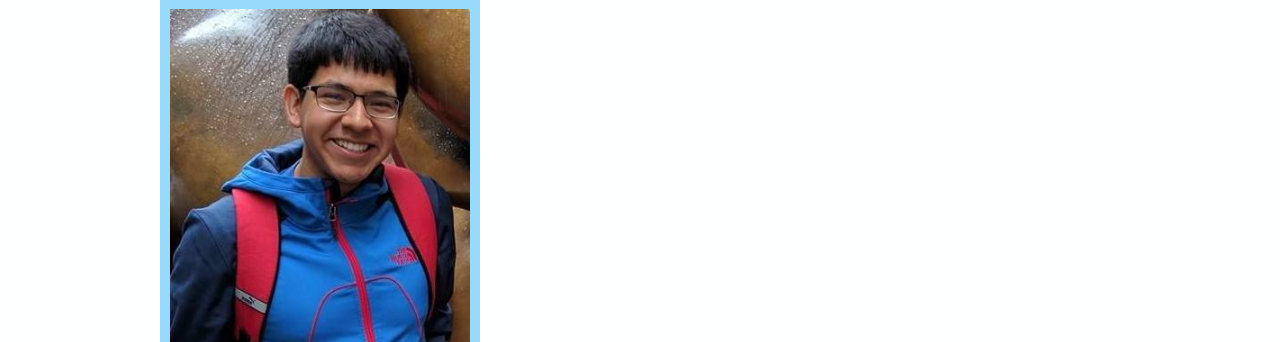
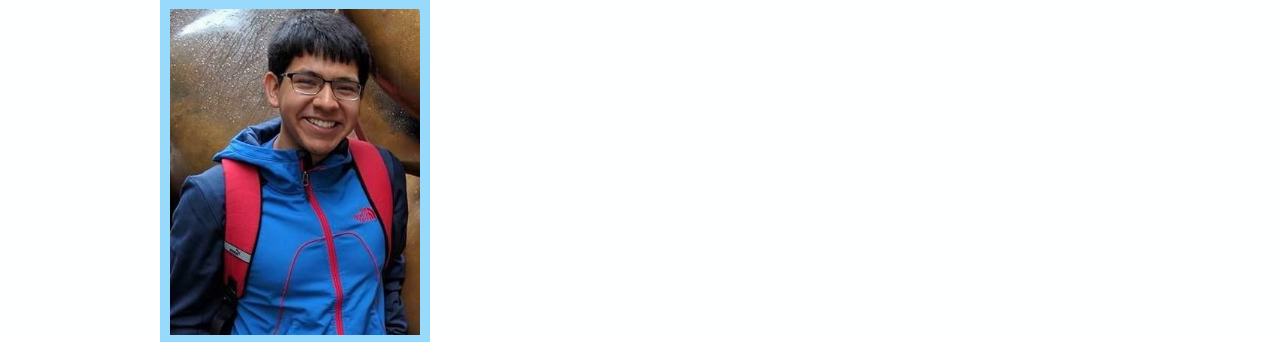
Before and after one commit to JasonARamirez/Personal_Website, a website: page routing/public_website/html/index.html in a window 1280 px wide. Shown: the part 81-423 px from the top of the page. Drawn offline with nearby package versions, Linux system fonts and the light colour scheme; files that its build step writes are made by us from their sources; files whose address does not match are found by name.

Commit message:
Filling in the website

```diff
--- a/routing/public_website/css/main.css
+++ b/routing/public_website/css/main.css
@@ -2,7 +2,6 @@ html {
   height: 100%;
   box-sizing: border-box;
 }
-
 body {
   background: #feffff !important;
   font-family: 'Poppins', sans-serif !important;
@@ -13,13 +12,14 @@ form {
   text-align: center;
 }
 .mepic {
-    width: 300px;
+    width: 250px;
     height: auto;
     border:10px solid #98dafc;
 }
 .flinks{
   padding-left:5px;
   padding-right:5px;
+  text-decoration:none;
 }
 footer{
   position: absolute;
```
